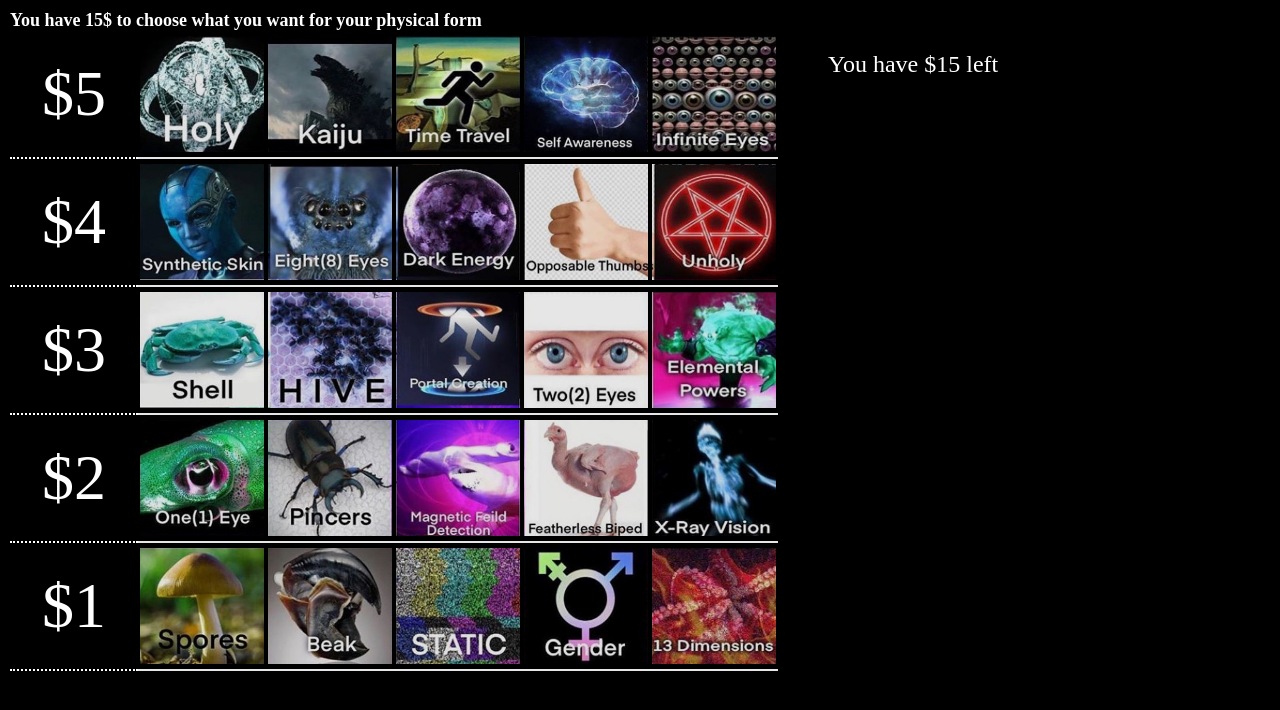
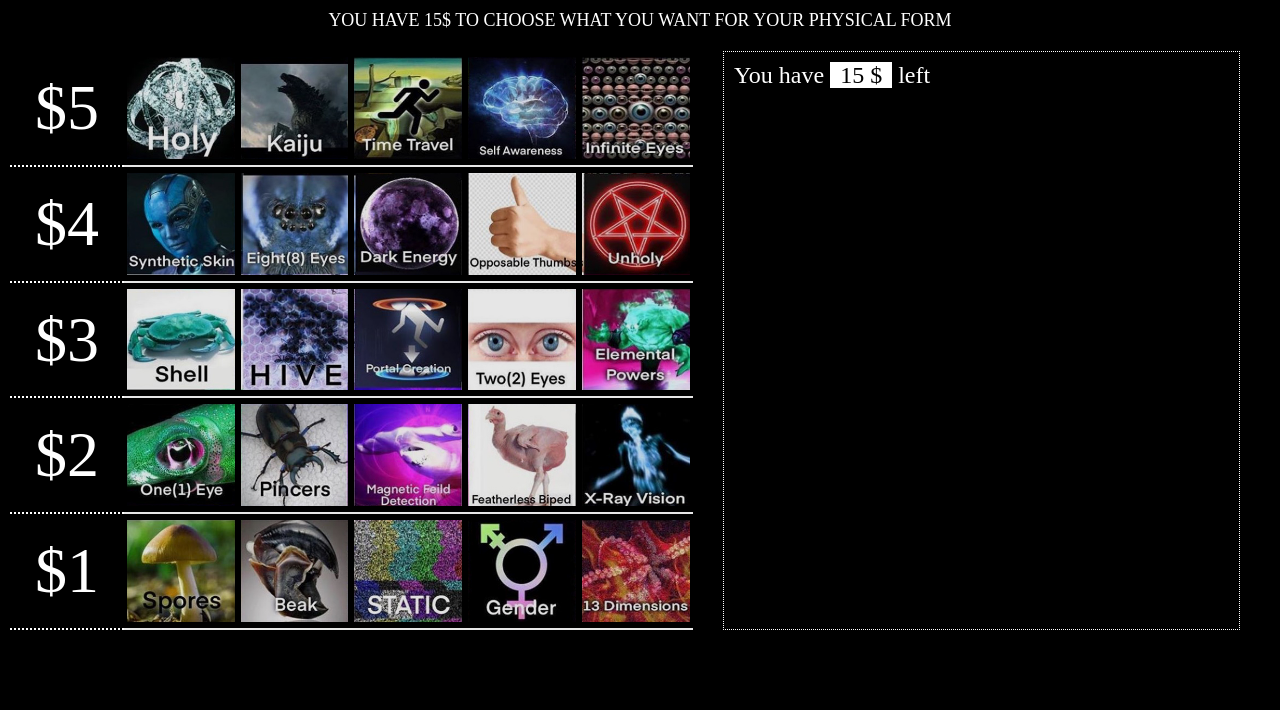
Before and after one commit to andriussvilys/t-pose, a React (Create React App) app: page / in a window 1280 px wide. Shown: the top 710 px of the page. Built offline with nearby package versions, Linux system fonts and the light colour scheme.

Commit message:
hooks refactor + style

```diff
--- a/src/App.js
+++ b/src/App.js
@@ -1,74 +1,98 @@
 import React, {Fragment} from 'react';
 import ImageBox from './components/ImageBox'
 
-export default class App extends React.Component{
-  constructor (props) {
-    super(props)
-    this.state = {
-      startCounter: 15,
-      currentCounter: 15,
-      selected: []
-    }
-    this.imgClick = (e, options) => {
+const App = () => {
+    const [total] = React.useState(15)
+    let [remainder, updateRemainder] = React.useState(15)
+    let [selected, updateSelected] = React.useState([])
+    let [picData, setPicData] = React.useState(null)
+
+
+    const imgClick = (id, options) => {
+      console.log("_______ID_________")
+      console.log(id)
       // console.log(e.target.getAttribute("data-value"))
-      const value = Number(e.target.getAttribute("data-value"))
-      let newState = {...this.state}
-      let selected = newState.selected
-
-      let newCounter = newState.currentCounter
-      if(options && options.remove || e.target.classList.contains("clicked")){
-        newCounter = newCounter + value
-        newState.selected = selected.filter(img => img !== e.target.src)
+      console.log("SELECTED")
+      console.log(selected)
+      const price = picData[id].price
+      if(selected.indexOf(id) >= 0){
+        updateSelected(selected.filter(oldId => oldId !== id))
+        updateRemainder(remainder + price)
+        return
       }
       else{
-        if(newCounter - value < 0){
+        if(remainder - price < 0){
           alert('youre out of dollars')
           return
         }
-        newCounter = newCounter - value
-        newState.selected = [...selected, e.target.src]
+        updateRemainder(remainder - price)
+        updateSelected([...selected, id])
       }
-      newState.currentCounter = newCounter
-      console.log("newCounter")
-      console.log(newCounter)
+      return
+    }
 
-      e.target.classList.toggle("clicked")
-      this.setState(newState)
-    }
-    this.makePics = () => {
+    const makePics = () => {
 
       const make = () => {
-      const imgCounter = 25
+      const imgCount = 25
       let i = 0
       let pics = []
       let counter = 0
       let dollarValue = 5
 
-        for (i; i < imgCounter; i++) {
+      let generatedPicData = {}
+
+        for (i; i < imgCount; i++) {
+          const id = `picker-${i}`
           pics = [...pics, <ImageBox
             key={`imageBox-${i}`}
-            className={this.state.currentCounter < dollarValue ? "clicked" : ""}
-            value={dollarValue}
+            id={id}
+            selected={selected.indexOf(id) >= 0}
             src={`img/t-posen${i}.jpg`}
-            onClick={e => {
-              this.imgClick(e)
-              }
+            onClick={(e) => {
+              imgClick(id)}
             }
             />]
+          generatedPicData = {...generatedPicData, [`picker-${i}`]: {price: dollarValue, selected: false, src: `img/t-posen${i}.jpg`}}
           counter+=1
           if(counter === 5){
             counter = 0
             dollarValue -= 1
           }
         }
+        if(!picData){
+          setPicData(generatedPicData)
+        }
         return pics
       }
       return make()
-      }
     }
 
+    const renderSelected = () => {
+      if(selected.length > 0){
+        return selected.map(id => {
+          // return <img
+          // key={`selected-${id}`}
+          // src={picData[id].src}
+          // onClick={() => {
+          //   imgClick(id)}}
+          // alt={`${selected}`}
+          // />
+          return <ImageBox
+          key={`imageBox-selected-${id}`}
+          src={picData[id].src}
+          onClick={() => {
+            imgClick(id)}
+          }
+          />
+      })
+    }
+      else return null
+    }
 
-  render(){
+    React.useEffect(() => {
+    })
+
     return (
       <Fragment>
         <div className="app-wrapper">
@@ -83,20 +107,14 @@ export default class App extends React.Component{
               <div><span>$1</span></div>
             </div>
             <div className="images">
-              {this.makePics().map(img => img)}
+              {makePics().map(img => img)}
             </div>
           </section>
           <section className="selected-wrapper">
-            <div className="dollar-left">{`You have $${this.state.currentCounter} left`}</div>
+            {/* <div className="dollar-left">{`You have $${remainder} left`}</div> */}
+            <div className="dollar-left">You have <span>{remainder} $</span> left</div>
             <div className="preview-wrapper">
-              {this.state.selected.map(selected => {
-                return <img
-                key={`selected-${selected}`}
-                src={selected}
-                onClick={(e) => {this.imgClick(e)}}
-                alt={`${selected}`}
-                />
-              })}
+              {renderSelected()}
             </div>
           </section>
         </main>
@@ -104,4 +122,4 @@ export default class App extends React.Component{
       </Fragment>
     );
   }
-}
+export default App
--- a/src/components/ImageBox.js
+++ b/src/components/ImageBox.js
@@ -3,7 +3,8 @@ import React from 'react'
 const ImageBox = (props) => {
     return(
         <div
-        className="ImageBox-wrapper"
+        id={props.id}
+        className={`ImageBox-wrapper ${props.selected ? "clicked" : ""}`}
         onClick={props.onClick}
         >
             <img data-value={props.value} src={props.src} alt={props.alt || ""} />
--- a/src/css/index.css
+++ b/src/css/index.css
@@ -3,13 +3,16 @@
   padding: 0;
   -webkit-box-sizing: border-box;
           box-sizing: border-box;
+  -webkit-user-select: none;
+     -moz-user-select: none;
+      -ms-user-select: none;
+          user-select: none;
 }
 
 html,
 body,
 #root,
-.app-wrapper,
-main {
+.app-wrapper {
   height: 100%;
   width: 100%;
 }
@@ -21,13 +24,6 @@ body {
 
 .app-wrapper {
   padding: 10px;
-  display: -ms-grid;
-  display: grid;
-  -ms-grid-columns: 100%;
-      grid-template-columns: 100%;
-  -ms-grid-rows: min-content 1fr;
-      grid-template-rows: -webkit-min-content 1fr;
-      grid-template-rows: min-content 1fr;
 }
 
 .title {
@@ -36,17 +32,28 @@ body {
   grid-row-end: 2;
   font-size: 18px;
   margin: 0;
+  display: -webkit-box;
+  display: -ms-flexbox;
+  display: flex;
+  width: 100%;
+  -webkit-box-pack: center;
+      -ms-flex-pack: center;
+          justify-content: center;
+  margin-bottom: 20px;
+  text-transform: uppercase;
+  font-weight: 400;
 }
 
 main {
+  width: 100%;
   -ms-grid-row: 2;
       grid-row-start: 2;
   grid-row-end: 3;
   display: -ms-grid;
   display: grid;
-  -ms-grid-columns: min-content 1fr;
-      grid-template-columns: -webkit-min-content 1fr;
-      grid-template-columns: min-content 1fr;
+  -ms-grid-columns: minmax(7fr, min-content) 3fr;
+      grid-template-columns: minmax(7fr, -webkit-min-content) 3fr;
+      grid-template-columns: minmax(7fr, min-content) 3fr;
 }
 
 .PickImg-wrapper {
@@ -55,21 +62,41 @@ main {
   -ms-grid-column: 1;
       grid-column-start: 1;
   grid-column-end: 2;
-  -ms-grid-columns: 10vw 50vw;
-      grid-template-columns: 10vw 50vw;
+  -ms-grid-columns: 1fr 5fr;
+      grid-template-columns: 1fr 5fr;
   background-color: black;
   color: white;
+  max-width: 95vh;
 }
 
-.selected-wrapper {
+.images {
   -ms-grid-column: 2;
       grid-column-start: 2;
-  grid-column-end: 3;
+  display: -ms-grid;
+  display: grid;
+  -ms-grid-columns: (20%)[5];
+      grid-template-columns: repeat(5, 20%);
 }
 
-.ImageBox-wrapper * {
-  height: 100%;
-  width: 100%;
+.ImageBox-wrapper {
+  cursor: pointer;
+  -webkit-transition: opacity 0.2s;
+  transition: opacity 0.2s;
+  border-bottom: 2px solid white;
+  opacity: 0.9;
+  position: relative;
+  padding-bottom: 100%;
+}
+
+.ImageBox-wrapper img {
+  height: calc(100% - 12px);
+  width: calc(100% - 6px);
+  margin: 6px 3px;
+  position: absolute;
+}
+
+.ImageBox-wrapper:hover {
+  opacity: 1;
 }
 
 .cost {
@@ -78,6 +105,7 @@ main {
 }
 
 .cost div {
+  height: 20%;
   display: -webkit-box;
   display: -ms-flexbox;
   display: flex;
@@ -88,45 +116,61 @@ main {
       -ms-flex-align: center;
           align-items: center;
   font-size: 5vw;
-  height: 10vw;
   border-bottom: 2px dotted white;
 }
 
-.images {
+.clicked {
+  opacity: 0.3 !important;
+}
+
+.selected-wrapper {
   -ms-grid-column: 2;
       grid-column-start: 2;
-  display: -ms-grid;
-  display: grid;
-  -ms-grid-rows: (10vw)[5];
-      grid-template-rows: repeat(5, 10vw);
-  -ms-grid-columns: (10vw)[5];
-      grid-template-columns: repeat(5, 10vw);
-}
-
-.images div {
-  padding: 5px 2px;
-  border-bottom: 2px solid white;
-  opacity: 0.9;
-}
-
-.images div:hover {
-  opacity: 1;
-}
-
-.clicked {
-  opacity: 0.3;
+  grid-column-end: 3;
+  border: 1px dotted;
+  margin: 0 30px;
+  padding: 10px;
 }
 
 .dollar-left {
-  margin: 20px 50px;
   font-size: 24px;
 }
 
-.preview-wrapper {
-  padding-left: 50px;
+.dollar-left span {
+  background-color: white;
+  color: black;
+  padding: 0 10px;
 }
 
-.preview-wrapper img {
-  height: 100px;
+.preview-wrapper {
+  margin-top: 20px;
+  display: -ms-grid;
+  display: grid;
+  -ms-grid-columns: (33.3%)[auto-fit];
+      grid-template-columns: repeat(auto-fit, 33.3%);
+}
+
+.preview-wrapper .ImageBox-wrapper {
+  border: none;
+}
+
+@media screen and (max-width: 768px) {
+  .selected-wrapper {
+    -ms-grid-column: 1;
+        grid-column-start: 1;
+    grid-column-end: 2;
+    -ms-grid-row: 2;
+        grid-row-start: 2;
+    padding: 10px;
+    margin: 20px 0;
+  }
+  main {
+    -ms-grid-columns: 100%;
+        grid-template-columns: 100%;
+  }
+  .preview-wrapper {
+    -ms-grid-columns: (20%)[auto-fit];
+        grid-template-columns: repeat(auto-fit, 20%);
+  }
 }
 /*# sourceMappingURL=index.css.map */
--- a/src/css/index.scss
+++ b/src/css/index.scss
@@ -2,13 +2,13 @@
     margin: 0;
     padding: 0;
     box-sizing: border-box;
+    user-select: none;
 }
 
 html,
 body,
 #root,
-.app-wrapper,
-main {
+.app-wrapper{
     height: 100%;
     width: 100%;
 }
@@ -20,9 +20,6 @@ body {
 
 .app-wrapper {
     padding: 10px;
-    display: grid;
-    grid-template-columns: 100%;
-    grid-template-rows: min-content 1fr;
 }
 
 .title {
@@ -30,75 +27,111 @@ body {
     grid-row-end: 2;
     font-size: 18px;
     margin: 0;
+
+    display: flex;
+    width: 100%;
+    justify-content: center;
+    margin-bottom: 20px;
+    text-transform: uppercase;
+    font-weight: 400;
 }
 
 main {
+    width: 100%;
     grid-row-start: 2;
     grid-row-end: 3;
     display: grid;
-    grid-template-columns: min-content 1fr;
+    grid-template-columns: minmax(7fr, min-content) 3fr;
 }
 
 .PickImg-wrapper {
     display: grid;
     grid-column-start: 1;
     grid-column-end: 2;
-    grid-template-columns: 10vw 50vw;
+    grid-template-columns: 1fr 5fr;
     background-color: black;
     color: white;
+    max-width: 95vh;
 }
-
-.selected-wrapper {
+.images {
     grid-column-start: 2;
-    grid-column-end: 3;
+    display: grid;
+    grid-template-columns: repeat(5, 20%);
 }
-
+$grid-image-margin: 5px;
 .ImageBox-wrapper {
-    * {
-        height: 100%;
-        width: 100%;
+    cursor: pointer;
+    transition: opacity 0.2s;
+    border-bottom: 2px solid white;
+    opacity: 0.9;
+    position: relative;
+    padding-bottom: 100%;
+    img {
+        height: calc(100% - 12px);
+        width: calc(100% - 6px);
+        margin: 6px 3px;
+        position: absolute;
     }
+}
+.ImageBox-wrapper:hover{
+    opacity: 1;
 }
 
 .cost {
     grid-column-start: 1;
     div {
+        height: 20%;
         display: flex;
         justify-content: center;
         align-items: center;
         font-size: 5vw;
-        height: 10vw;
         border-bottom: 2px dotted white;
     }
 }
 
-.images {
+
+
+.clicked {
+    opacity: 0.3 !important;
+}
+.selected-wrapper {
     grid-column-start: 2;
-    display: grid;
-    grid-template-rows: repeat(5, 10vw);
-    grid-template-columns: repeat(5, 10vw);
-    div {
-        padding: 5px 2px;
-        border-bottom: 2px solid white;
-        opacity: 0.9;
-    }
-    div:hover {
-        opacity: 1;
+    grid-column-end: 3;
+    border: 1px dotted;
+    margin: 0 30px;
+    padding: 10px;
+}
+.dollar-left {
+    font-size: 24px;
+    span{
+        background-color: white;
+        color: black;
+        padding: 0 10px;
     }
 }
 
-.clicked {
-    opacity: 0.3;
+.preview-wrapper {
+    margin-top: 20px;
+    display: grid;
+    grid-template-columns: repeat(auto-fit, 33.3%);
+    .ImageBox-wrapper{
+        border: none;
+    }
 }
 
-.dollar-left {
-    margin: 20px 50px;
-    font-size: 24px;
-}
+@media screen and (max-width: 768px) {
+    .selected-wrapper {
+        grid-column-start: 1;
+        grid-column-end: 2;
+        grid-row-start: 2;
+        padding: 10px;
+        margin: 20px 0;
+    }
 
-.preview-wrapper {
-    padding-left: 50px;
-    img {
-        height: 100px;
+    main {
+        grid-template-columns: 100%;
+    }
+    .preview-wrapper{
+        grid-template-columns: repeat(auto-fit, 20%);
     }
 }
```
Also changed, not shown: 1 other file (tests, documents, lock files or other folders).
